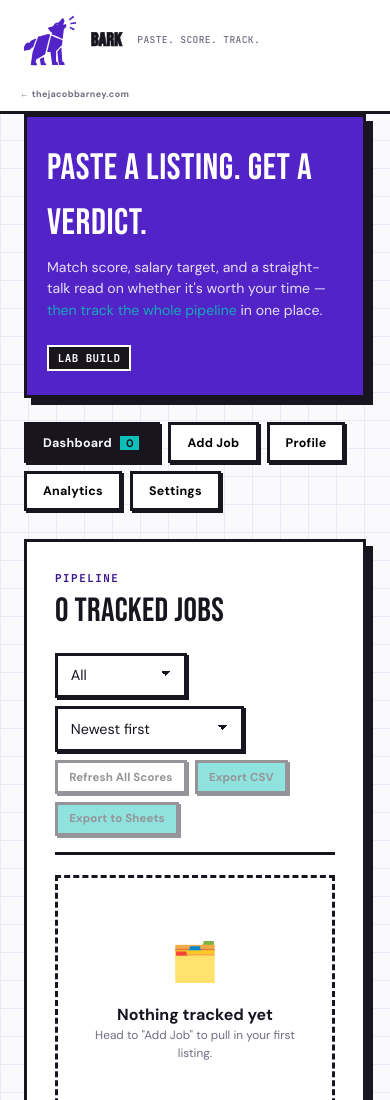
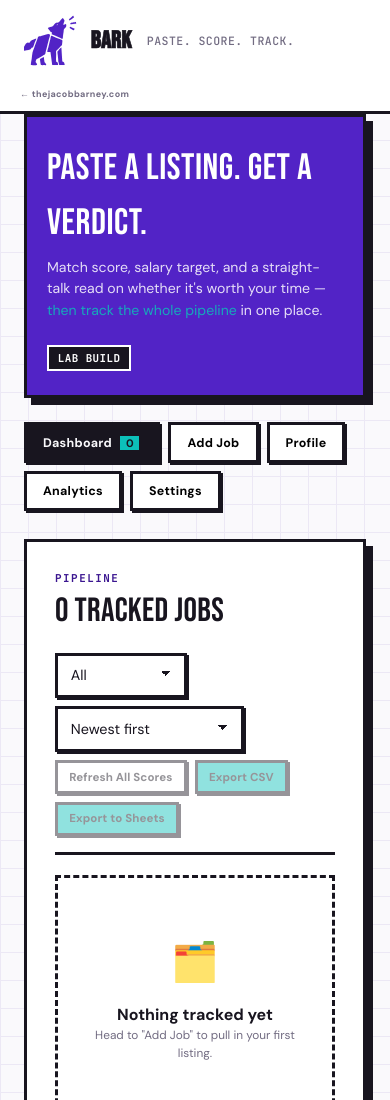
Before and after one commit to thejacobbarney/thejacobbarney.github.io, a plain HTML site: page bark/index.html in a window 390 px wide. Shown: the top 1100 px of the page. Drawn offline with nearby package versions, Linux system fonts and the light colour scheme.

Commit message:
Bark: BARK wordmark +30%, tagline +20% (#30)
Desktop: 1.4rem -> 1.82rem (word), 0.68rem -> 0.82rem (tagline)
Mobile: 1.15rem -> 1.5rem (word), 0.6rem -> 0.72rem (tagline)


Claude-Session: https://claude.ai/code/session_01L3DJhx6xuaiAfE3UCCyvrp

Co-authored-by: Claude <noreply@anthropic.com>

```diff
--- a/bark/index.html
+++ b/bark/index.html
@@ -74,7 +74,7 @@
     object-fit:contain;
   }
   .nb-logo-word{
-    font-family:'Bebas Neue',sans-serif;font-size:1.4rem;letter-spacing:0.02em;
+    font-family:'Bebas Neue',sans-serif;font-size:1.82rem;letter-spacing:0.02em;
     /* Bebas Neue ships as a single weight — font-weight alone does nothing on
        most platforms, so fake the extra heft with a matching text-stroke on
        top of it (browsers that do synthesize bold get it twice, which is
@@ -82,7 +82,7 @@
     font-weight:700;-webkit-text-stroke:0.6px var(--ink);
   }
   .nb-logo-sub{
-    font-family:'JetBrains Mono',monospace;font-size:0.68rem;font-weight:500;
+    font-family:'JetBrains Mono',monospace;font-size:0.82rem;font-weight:500;
     letter-spacing:0.04em;text-transform:uppercase;color:var(--gray);
     margin-left:0.5rem;
   }
@@ -314,8 +314,8 @@
       padding:0.6rem 1.25rem;
     }
     .nb-logo-mark{width:62px;height:62px;}
-    .nb-logo-word{font-size:1.15rem;}
-    .nb-logo-sub{font-size:0.6rem;margin-left:0.4rem;}
+    .nb-logo-word{font-size:1.5rem;}
+    .nb-logo-sub{font-size:0.72rem;margin-left:0.4rem;}
     .nb-back{font-size:0.56rem;}
     .hero-strip{margin-top:0;padding:1.5rem 1.25rem;}
   }
```
